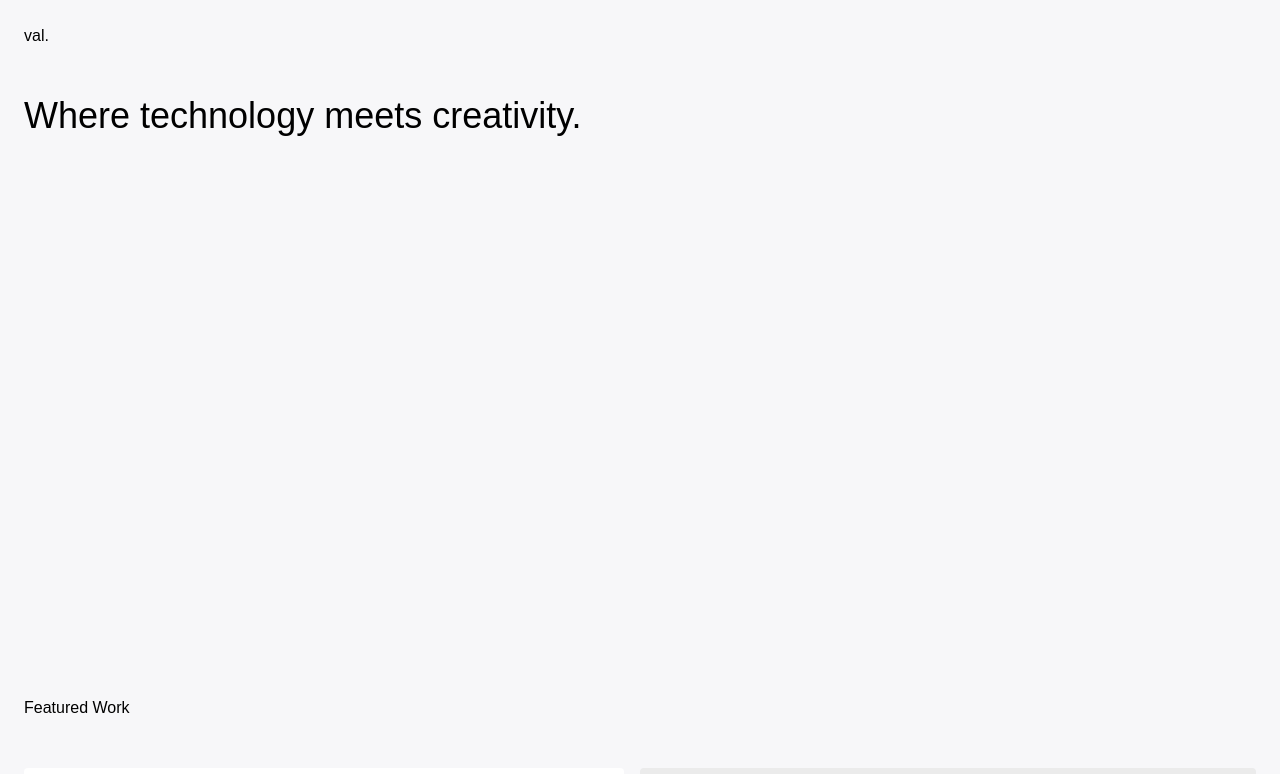
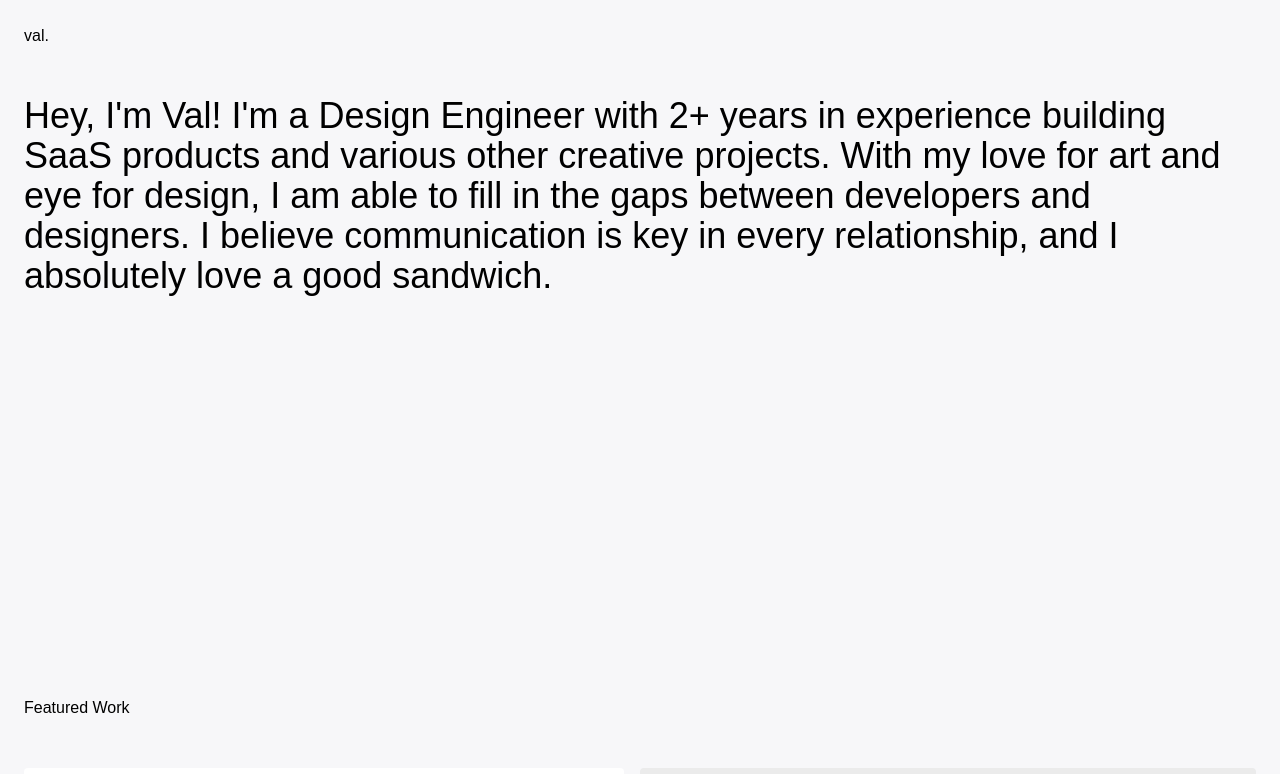
Before and after one commit to ValentinaValverde/valentina_valverde, a Next.js app: page / in a window 1280 px wide. Shown: the top 774 px of the page. Built offline with nearby package versions, Linux system fonts and the light colour scheme.

Commit message:
updated header text

```diff
--- a/components/Header.tsx
+++ b/components/Header.tsx
@@ -1,7 +1,13 @@
 export default function Header() {
   return (
     <div className="p-6 h-[75vh]">
-      <p className="text-4xl">Where technology meets creativity.</p>
+      <p className="text-4xl">
+        Hey, I&apos;m Val! I&apos;m a Design Engineer with 2+ years in
+        experience building SaaS products and various other creative projects.
+        With my love for art and eye for design, I am able to fill in the gaps
+        between developers and designers. I believe communication is key in
+        every relationship, and I absolutely love a good sandwich.
+      </p>
     </div>
   );
 }
```
